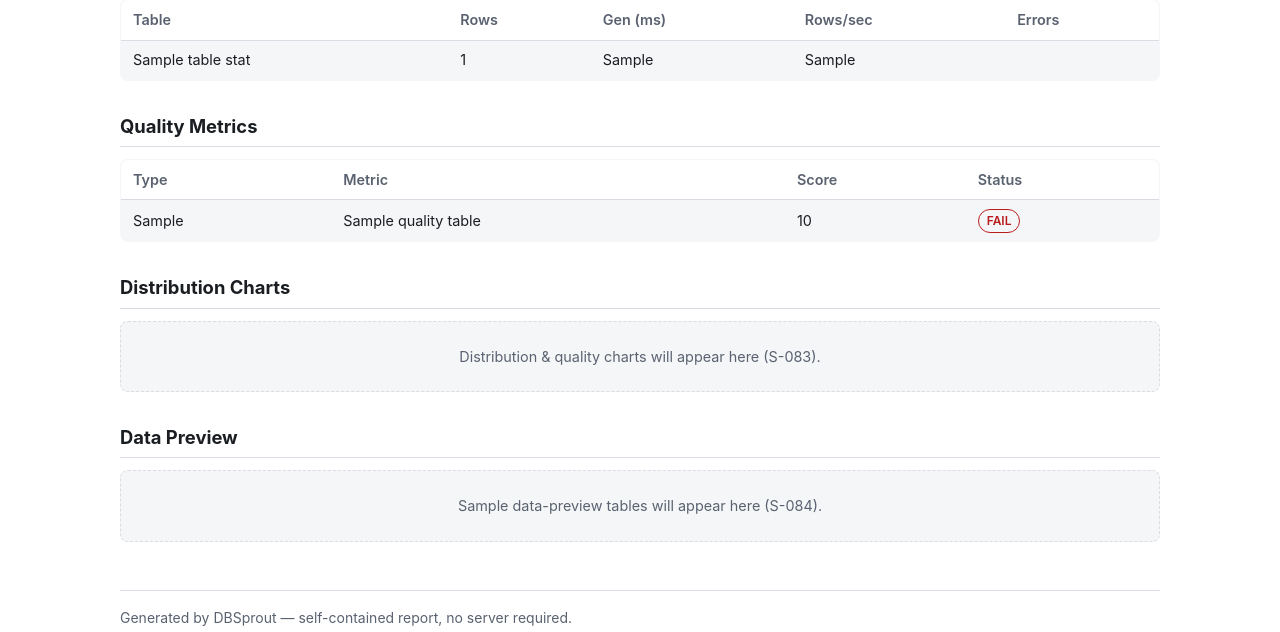
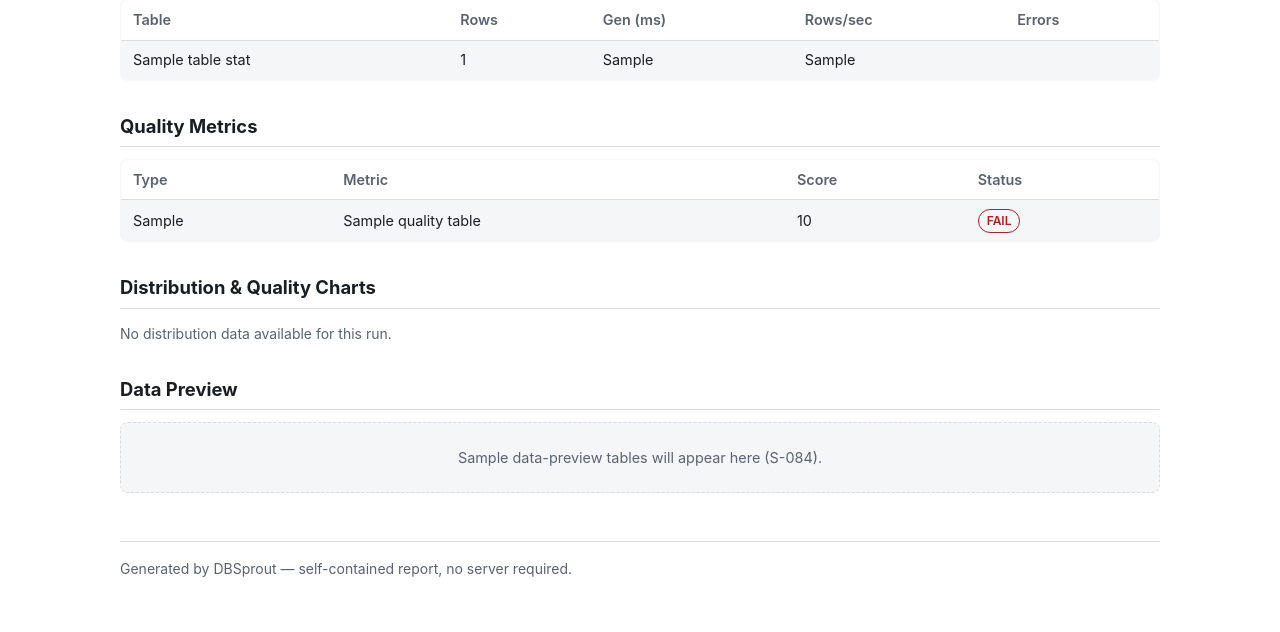
Before and after one commit to dbsprout/dbsprout, a Python web app: template dbsprout/report/templates/report.html.j2 in a window 1280 px wide. Shown: the part 597-1229 px from the top of the page. After the commit the page ends 1174 px from the top, so only its background shows below. Run offline with Jinja, Linux system fonts and the light colour scheme; the template is opened without the code that fills it: most values are stand-ins (such as "Sample title", 1, 10 or a date in 2020); some libraries are stand-ins or nearby versions.

Commit message:
feat(report): Plotly charts partial w/ embedded JSON [S-083]

```diff
--- /dev/null
+++ b/dbsprout/report/templates/partials/_charts.html.j2
@@ -0,0 +1,49 @@
+{#- S-083 Plotly distribution / value-frequency / correlation charts.
+    Chart specs are embedded as JSON; Plotly.js is loaded from the single
+    canonical CDN (inline spec JSON is the offline structural fallback). -#}
+<h2>Distribution &amp; Quality Charts</h2>
+<div id="charts-grid" class="charts-grid">
+  <p class="muted" data-charts-empty>
+    No distribution data available for this run.
+  </p>
+</div>
+<script type="application/json" id="dbsprout-charts">
+{{ charts | tojson }}
+</script>
+<script src="https://cdn.plot.ly/plotly-2.35.2.min.js"
+        charset="utf-8"></script>
+<script>
+  (function () {
+    "use strict";
+    var node = document.getElementById("dbsprout-charts");
+    var grid = document.getElementById("charts-grid");
+    if (!node || !grid) { return; }
+    var bundle;
+    try { bundle = JSON.parse(node.textContent); }
+    catch (e) { return; }
+    var figs = [];
+    (bundle.histograms || []).forEach(function (f) { figs.push(f); });
+    (bundle.bars || []).forEach(function (f) { figs.push(f); });
+    if (bundle.heatmap) { figs.push(bundle.heatmap); }
+    if (!figs.length) { return; }
+    var empty = grid.querySelector("[data-charts-empty]");
+    if (empty) { empty.remove(); }
+    function draw() {
+      figs.forEach(function (fig, i) {
+        var el = document.createElement("div");
+        el.className = "chart";
+        el.id = "chart-" + i;
+        grid.appendChild(el);
+        if (window.Plotly) {
+          window.Plotly.newPlot(el, fig.data, fig.layout, fig.config);
+        } else {
+          el.textContent = (fig.layout && fig.layout.title &&
+            fig.layout.title.text) || "Chart (Plotly unavailable offline)";
+        }
+      });
+    }
+    if (document.readyState === "loading") {
+      document.addEventListener("DOMContentLoaded", draw);
+    } else { draw(); }
+  })();
+</script>
--- a/dbsprout/report/templates/report.html.j2
+++ b/dbsprout/report/templates/report.html.j2
@@ -120,10 +120,7 @@
 
     <section id="charts">
       {% block charts %}
-      <h2>Distribution Charts</h2>
-      <div class="placeholder" data-placeholder="charts">
-        Distribution &amp; quality charts will appear here (S-083).
-      </div>
+      {% include "partials/_charts.html.j2" %}
       {% endblock charts %}
     </section>
 
```
Also changed, not shown: tests/unit/test_report/test_template.py (+14 -0 lines).
